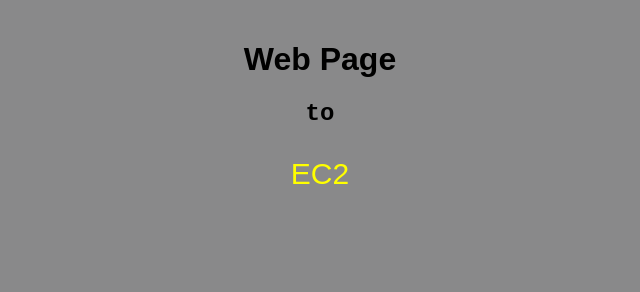
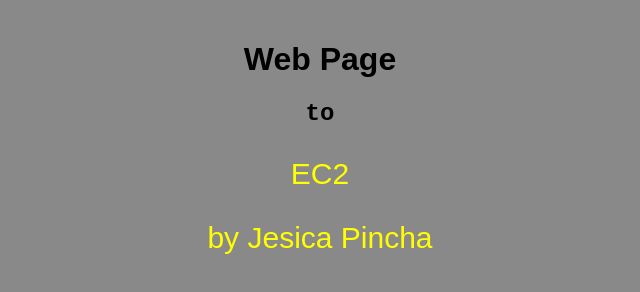
Before and after one commit to Jesdhy/WebPage, a plain HTML site: page index.html in a window 1280 px wide. Shown: the whole page, without its empty margins (320-960 px from the left). Drawn offline with Linux system fonts and the light colour scheme.

Commit message:
add new word

```diff
--- a/index.html
+++ b/index.html
@@ -10,5 +10,6 @@
     <h1>Web Page</h1>
     <h2>to</h2>
     <p>EC2</p>
+    <p>by Jesica Pincha</p>
 </body>
 </html>
```
